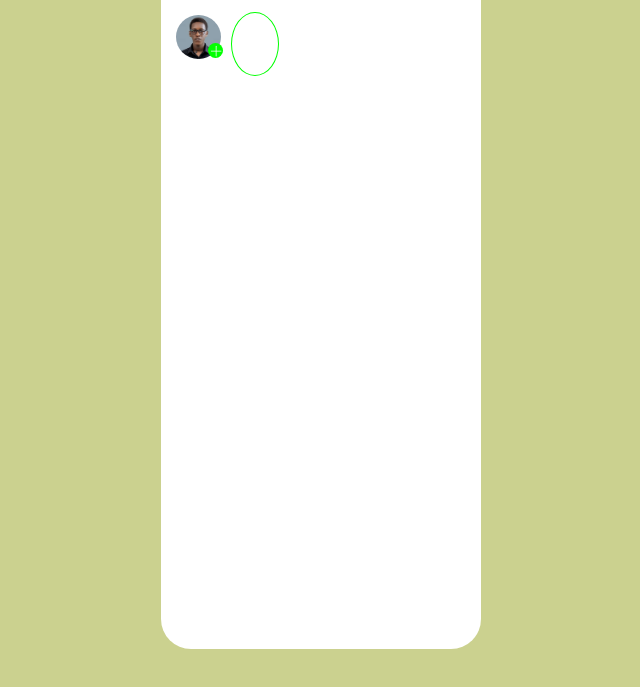
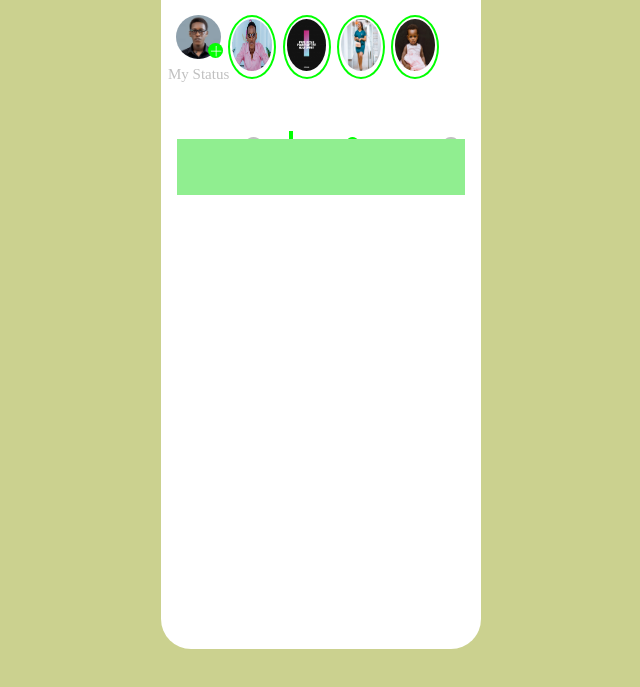
Before and after one commit to Ifabrice520/WhatsApp-layout, a plain HTML site: page index.html in a window 1280 px wide. Shown: the part 111-798 px from the top of the page, without its empty margins (287-927 px from the left). Drawn offline with Linux system fonts and the light colour scheme.

Commit message:
whatsapp layout

```diff
--- a/css/style.css
+++ b/css/style.css
@@ -16,6 +16,7 @@ body {
     left: 35%;
     top: 5%;
     border-radius: 30px;
+    z-index: 000;
 }
 
 .logo {
@@ -59,9 +60,10 @@ body {
 .status {
     width: 100%;
     height: 8vh;
-    /* background-color: red; */
     position: absolute;
     top: 12%;
+    display: flex;
+    gap: 4px;
 }
 
 .first {
@@ -93,12 +95,203 @@ body {
     top: 1px;
 }
 
+.one p {
+    width: 65px;
+    height: 4vh;
+    font-size: 15px;
+    position: relative;
+    left: -40px;
+    top: 5px;
+    color: silver;
+}
+
 .second {
     width: 15%;
     height: 8vh;
-    position: relative;
-    left: 22%;
-    top: -66px;
-    border: 1px solid rgb(1, 255, 1);
+    position: absolute;
+    left: 21%;
+    border: 2px solid rgb(1, 255, 1);
     border-radius: 50%;
 }
+
+.second img {
+    width: 90.5%;
+    height: 6.5vh;
+    position: relative;
+    left: 2px;
+    top: 2px;
+    border-radius: 50%;
+}
+
+.third {
+    width: 15%;
+    height: 8vh;
+    position: absolute;
+    left: 38%;
+    border: 2px solid rgb(1, 255, 1);
+    border-radius: 50%;
+}
+
+.third img {
+    width: 90.5%;
+    height: 6.5vh;
+    position: relative;
+    left: 2px;
+    top: 2px;
+    border-radius: 50%;
+}
+
+.four {
+    width: 15%;
+    height: 8vh;
+    position: absolute;
+    left: 55%;
+    border: 2px solid rgb(1, 255, 1);
+    border-radius: 50%;
+}
+
+.four img {
+    width: 90.5%;
+    height: 6.5vh;
+    position: relative;
+    left: 2px;
+    top: 2px;
+    border-radius: 50%;
+}
+
+.five {
+    width: 15%;
+    height: 8vh;
+    position: absolute;
+    left: 72%;
+    border: 2px solid rgb(1, 255, 1);
+    border-radius: 50%;
+}
+
+.five img {
+    width: 90.5%;
+    height: 6.5vh;
+    position: relative;
+    left: 2px;
+    top: 2px;
+    border-radius: 50%;
+}
+
+.channel {
+    width: 28%;
+    height: 5vh;
+    position: absolute;
+    top: 28%;
+    left: 15px;
+}
+
+.channel p {
+    position: relative;
+    top: 5px;
+    left: 1px;
+    font-size: 18px;
+    color: silver;
+}
+
+.cha {
+    width: 23%;
+    height: 3vh;
+    border-radius: 50%;
+    background-color: silver;
+    position: relative;
+    top: -15px;
+    left: 75%;
+}
+
+.cha p {
+    position: relative;
+    top: 2px;
+    left: 3px;
+    font-size: 15px;
+    font-weight: 600;
+    color: white;
+}
+
+.chat {
+    width: 24%;
+    height: 5vh;
+    border: 4px solid rgb(1, 255, 1);
+    border-top: none;
+    border-right: none;
+    border-bottom: none;
+    position: absolute;
+    top: 28%;
+    left: 40%;
+
+}
+
+.chat p {
+    position: relative;
+    top: 5px;
+    left: 3px;
+    font-size: 18px;
+    font-weight: 600;
+    color: rgb(1, 255, 1);
+}
+
+.chan {
+    width: 23%;
+    height: 3vh;
+    border-radius: 50%;
+    background-color: rgb(1, 255, 1);
+    position: relative;
+    top: -15px;
+    left: 70%;
+}
+
+.chan p {
+    position: relative;
+    top: 2px;
+    left: 4px;
+    font-size: 15px;
+    font-weight: 600;
+    color: white;
+}
+.group {
+    width: 28%;
+    height: 5vh;
+    position: absolute;
+    top: 28%;
+    left: 70%;
+}
+
+.group p {
+    position: relative;
+    top: 5px;
+    left: 1px;
+    font-size: 18px;
+    color: silver;
+}
+
+.gro {
+    width: 23%;
+    height: 3vh;
+    border-radius: 50%;
+    background-color: silver;
+    position: relative;
+    top: -15px;
+    left: 62%;
+}
+
+.gro p {
+    position: relative;
+    top: 2px;
+    left: 3px;
+    font-size: 15px;
+    font-weight: 600;
+    color: white;
+}
+
+.achieve {
+    width: 90%;
+    height: 7vh;
+    background-color: lightgreen;
+    position: relative;
+    left: 5%;
+    top: 120px;
+}
--- a/index.html
+++ b/index.html
@@ -24,12 +24,50 @@
                 <img src="img/profile.jpg" alt="profile">
                     <div class="one">
                         <img src="img/plus.png" alt="plus">
+                        <p>My Status</p>
                     </div>
             </div>
 
             <div class="second">
+                <img src="img/RBT_0328.jpg" alt="RBT_0328">
+            </div>
 
+            <div class="third">
+                <img src="img/my.jpg" alt="RBT_0328">
             </div>
+
+            <div class="four">
+                <img src="img/christelle.png" alt="RBT_0328">
+            </div>
+
+            <div class="five">
+                <img src="img/aive.png" alt="RBT_0328">
+            </div>
+        </div>
+
+        <div class="channel">
+            <p>Channels</p>
+                <div class="cha">
+                    <p>10</p>
+                </div>
+        </div>
+
+        <div class="chat">
+            <p>Chats</p>
+                <div class="chan">
+                    <p>4</p>
+                </div>
+        </div>
+
+        <div class="group">
+                <p>Groups</p>
+                    <div class="gro">
+                        <p>20</p>
+                    </div>
+        </div>
+
+        <div class="achieve">
+
         </div>
     </div>
 </body>
```
Also changed, not shown: img/aive.png (renamed from img/Screenshot_20230719-210701~2.png), img/asumin.png (renamed from img/Screenshot_20230719-173322~2.png), img/christelle.png (renamed from img/Screenshot_20230318-104027~2.png), img/flower.jpg (renamed from img/b2ae946040d24883a86769ed81dd169f.jpg), img/jj.jpg (renamed from img/cc8a6a4841e6455f893edf6b762cdbe0.jpg), img/my.jpg (renamed from img/ce27e1d274c148d9abed0e2254f97678.jpg), img/tuyisenge.png (renamed from img/Screenshot_20230719-173140~2.png), img/volley.jpg (renamed from img/depositphotos_118552636-stock-photo-volleyball-object-on-background.jpg).
